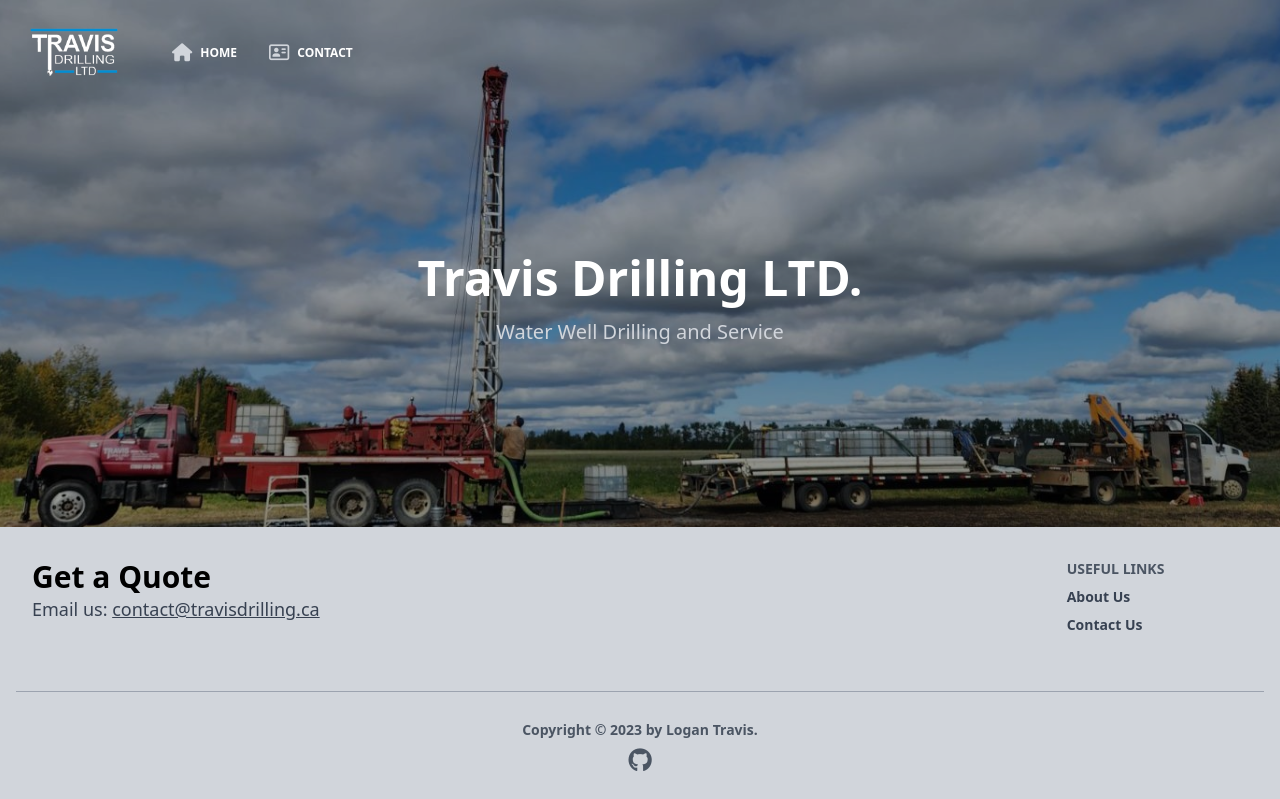
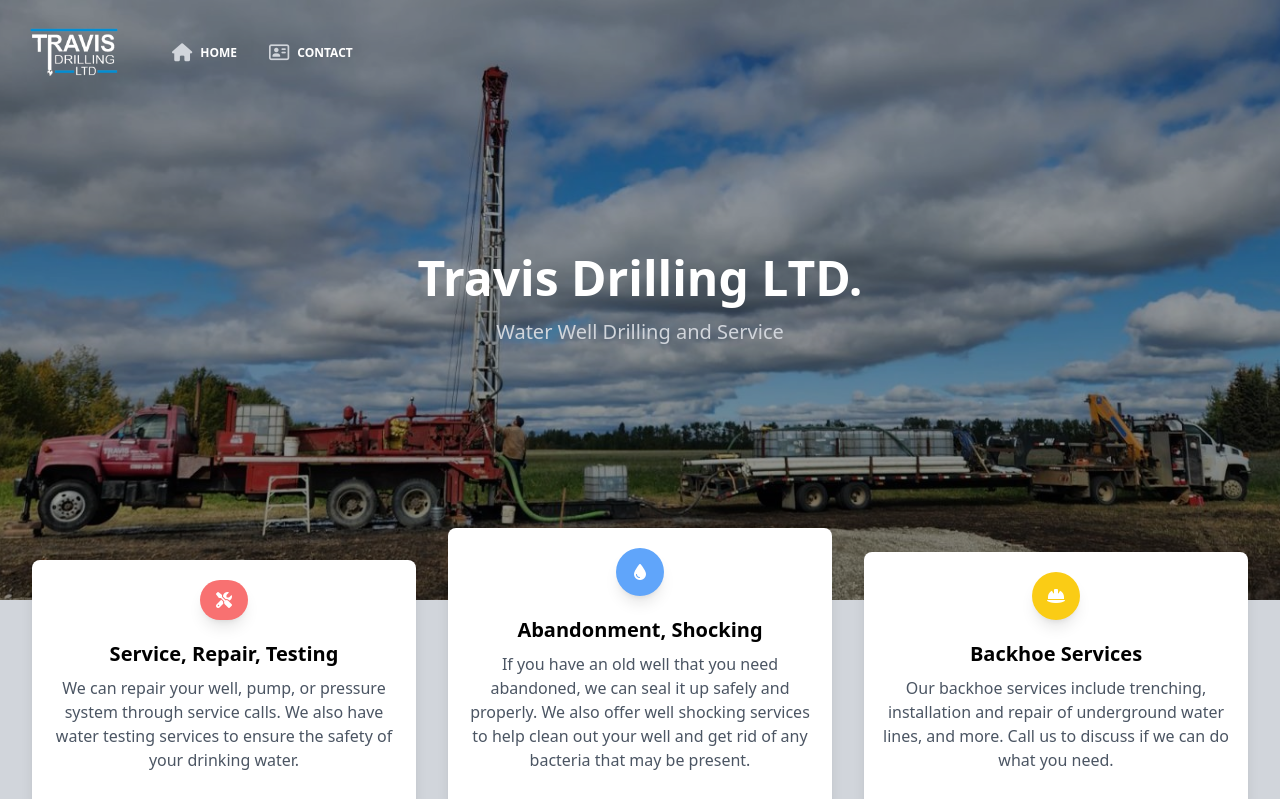
Before and after one commit to Logan9312/Travis-Drilling, a Next.js app: page / in a window 1280 px wide. Shown: the top 799 px of the page. Built offline with nearby package versions, Linux system fonts and the light colour scheme.

Commit message:
Unfixing footer

```diff
--- a/src/components/Footer.tsx
+++ b/src/components/Footer.tsx
@@ -4,7 +4,7 @@ import Link from "next/link";
 
 function Footer() {
   return (
-    <footer className="fixed bottom-0 min-w-full bg-gray-300 pb-6 pt-8">
+    <footer className="min-w-full bg-gray-300 pb-6 pt-8">
       <div className="container mx-auto px-4">
         <div className="flex flex-wrap">
           <div className="w-full px-4 lg:w-6/12">
```
